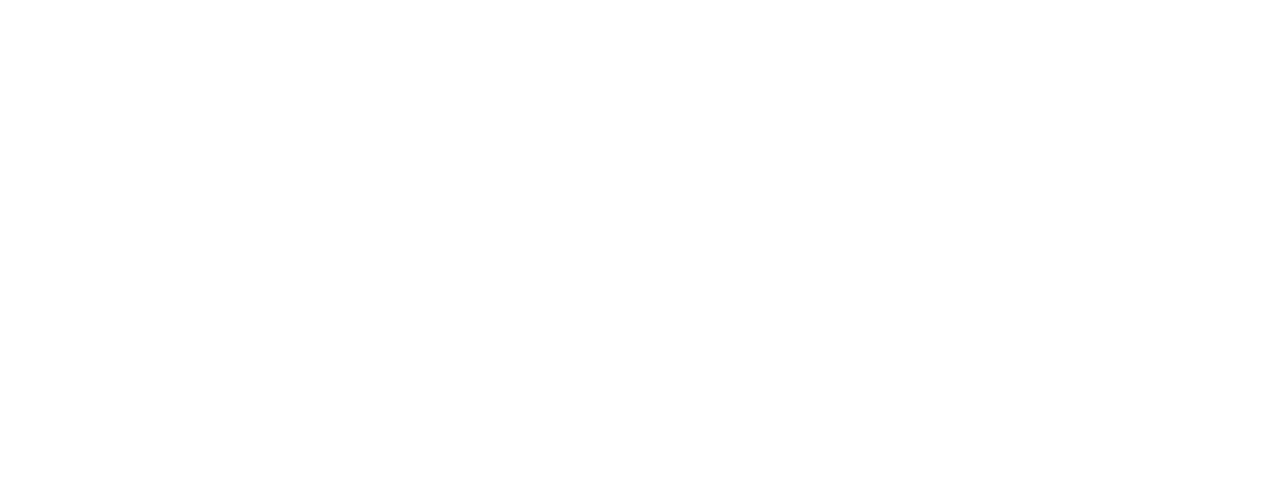
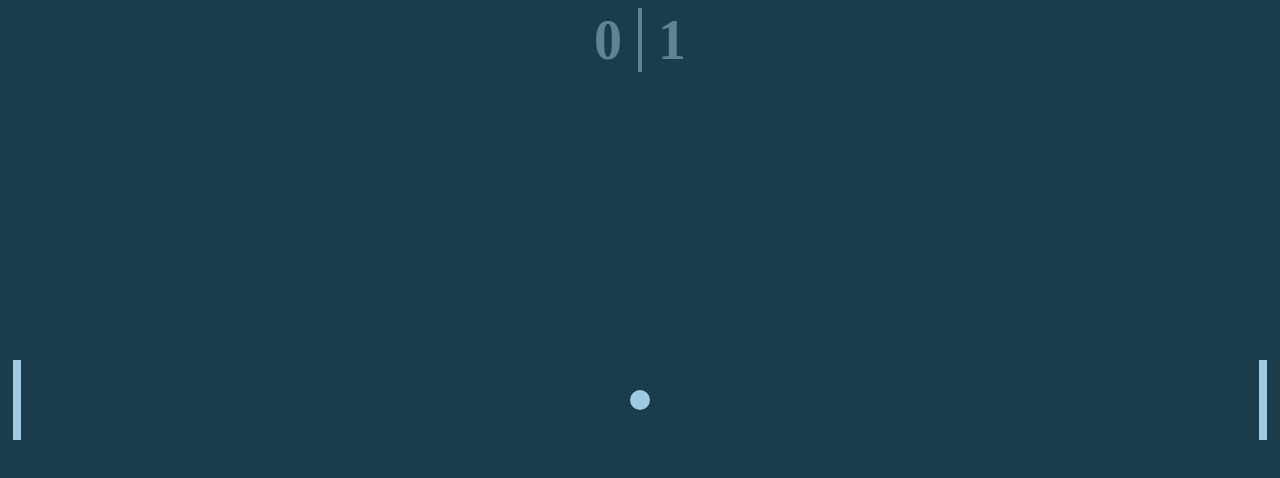
Before and after one commit to XiaoMaShawn/pong-ball-game, a plain HTML site: page index.html in a window 1280 px wide. Drawn offline with Linux system fonts and the light colour scheme.

Commit message:
styles for all the html elements

```diff
--- a/index.html
+++ b/index.html
@@ -12,8 +12,8 @@
 
 <body>
   <div class="score">
-    <div class="player-score"></div>
-    <div class="computer-score"></div>
+    <div class="player-score">0</div>
+    <div class="computer-score">1</div>
   </div>
   <div class="ball" id="ball"></div>
   <div class="paddle left" id="player-paddle"></div>
--- a/style.css
+++ b/style.css
@@ -0,0 +1,74 @@
+*,
+*::after,
+*::before {
+  box-sizing: border-box;
+}
+
+/* set up some variable in :root so we could use it in global scale in css file */
+:root {
+  --hue: 200;
+  --saturation: 50%;
+  --foreground-color: hsl(var(--hue), var(--saturation), 75%);
+  --background-color: hsl(var(--hue), var(--saturation), 20%);
+}
+
+body {
+  margin: 0;
+  background-color: var(--background-color);
+}
+
+.paddle {
+  /* set a variable position, we will use it in our script.js */
+  --position: 50;
+
+  position: absolute;
+  background-color: var(--foreground-color);
+  /* use the variable position in css setting */
+  top: calc(var(--position)*1vh);
+  transform: translateY(-50%);
+  width: 1vh;
+  height: 10vh;
+}
+
+.paddle.left {
+  left: 1vw;
+}
+
+.paddle.right {
+  right: 1vw;
+}
+
+.ball {
+  --x: 50;
+  --y: 50;
+  position: absolute;
+  background-color: var(--foreground-color);
+  /* use the variable position in css setting */
+  left: calc(var(--x)*1vw);
+  top: calc(var(--y)*1vh);
+  border-radius: 50%;
+  transform: translate(-50%, -50%);
+  width: 2.5vh;
+  height: 2.5vh;
+}
+
+.score {
+  display: flex;
+  justify-content: center;
+  font-weight: bold;
+  font-size: 7vh;
+  color: var(--foreground-color);
+}
+
+.score>* {
+  flex-grow: 1;
+  flex-basis: 0;
+  padding: 0 2vh;
+  margin: 1vh 0;
+  opacity: .5;
+}
+
+.score>:first-child {
+  text-align: right;
+  border-right: .5vh solid var(--foreground-color);
+}
```
